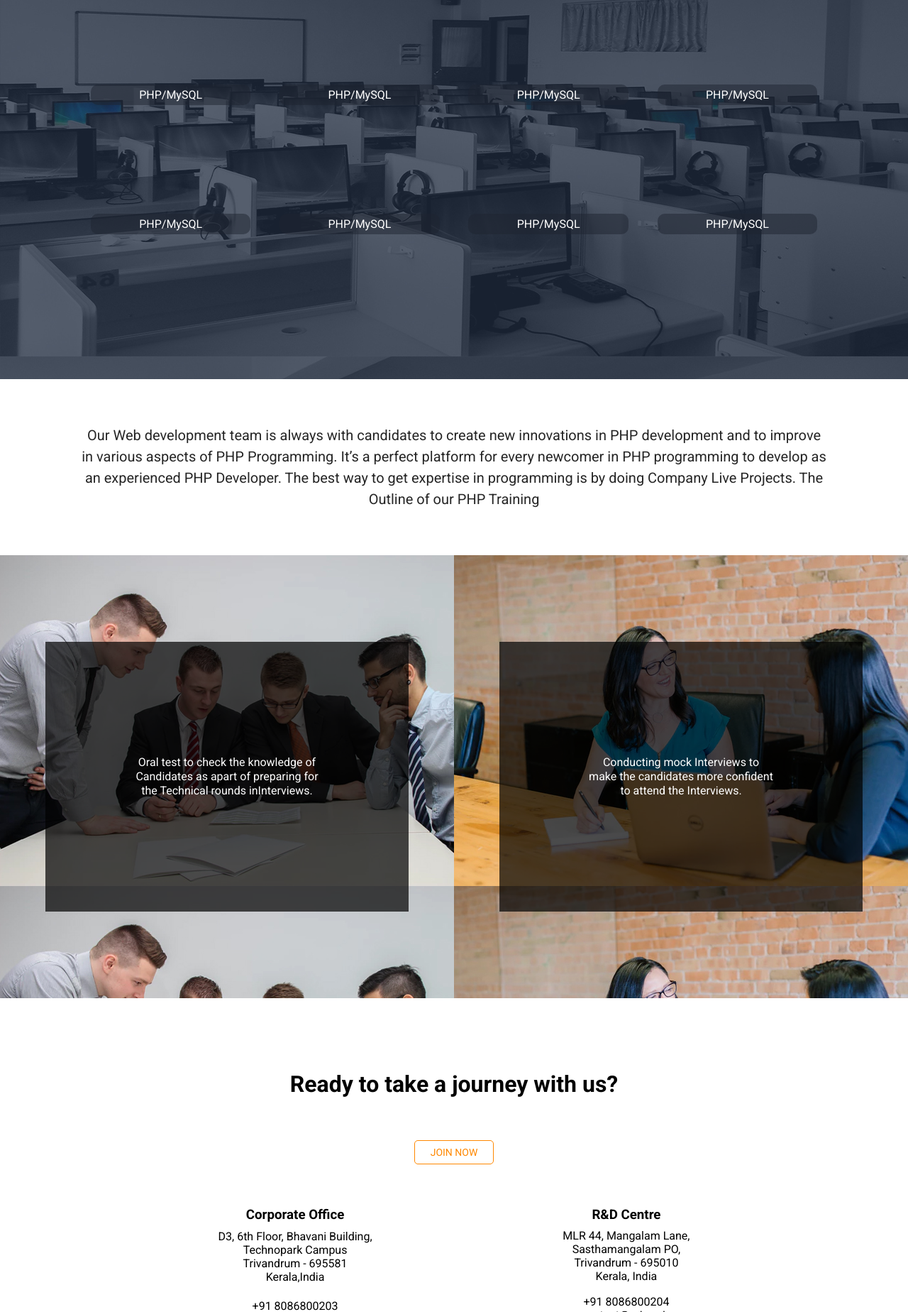
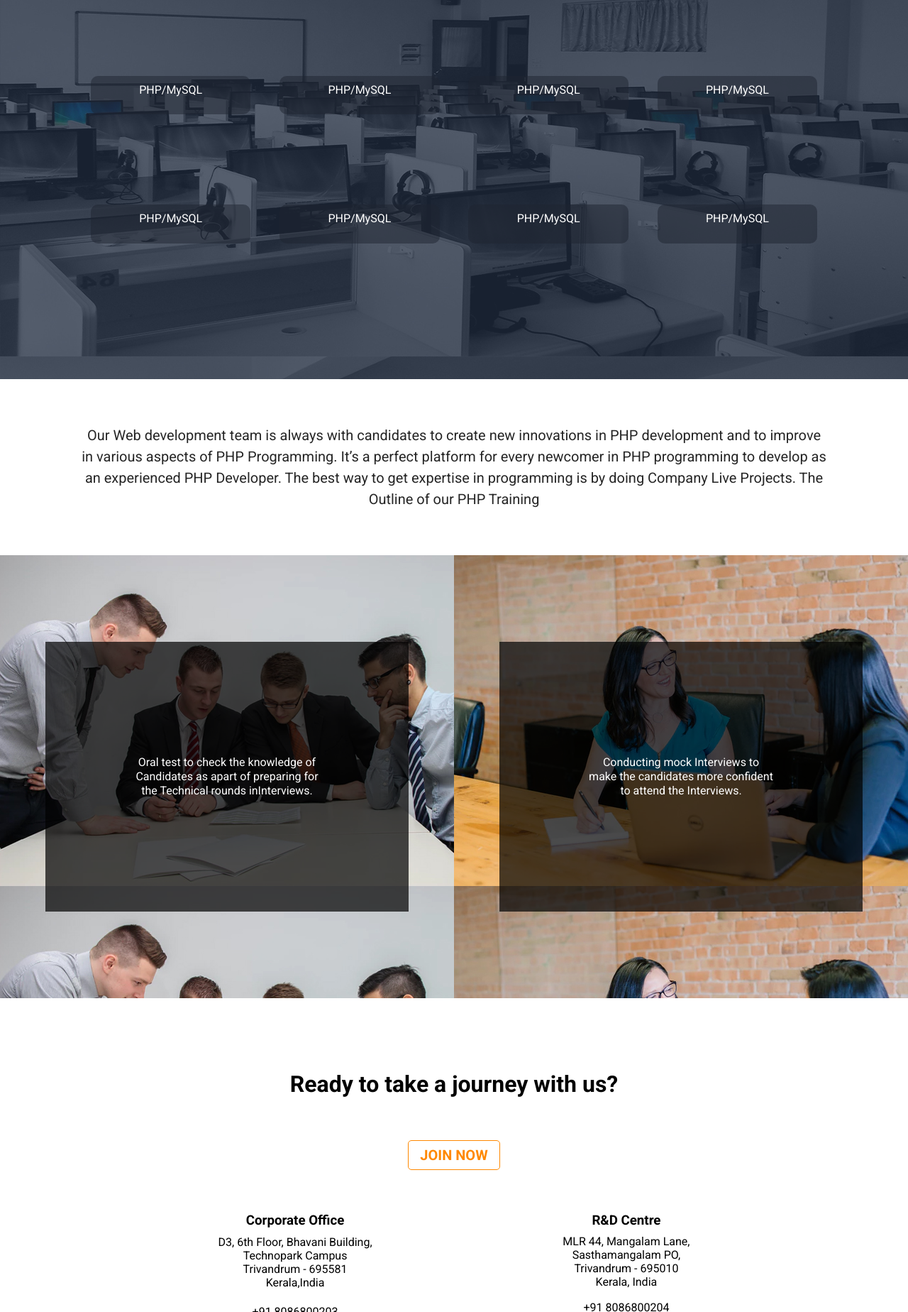
Before and after one commit to bijiraju/Assignment-1, a plain HTML site: page index.html in a window 1280 px wide. Shown: the part 2002-3850 px from the top of the page at 71% size. Drawn offline with Linux system fonts and the light colour scheme.

Commit message:
first commit

```diff
--- a/css/style.css
+++ b/css/style.css
@@ -51,7 +51,8 @@
     padding: 4%;
     position: absolute;
     top: 30%;
-    right: 14%;
+    width: 50%;
+    right: 10%;
     display: flex;
     gap: 15px;
     flex-direction: column;
@@ -94,9 +95,10 @@
     background-color: rgba(30, 37, 49, 0.5);
     border-radius: 10px;
     width: 22%;
+    height: 10%;
     color: #fff;
     text-align: center;
-    padding: 5px;
+    padding: 10px;
 }
 
 .test-interview {
@@ -162,8 +164,9 @@ button {
     color: #ff8800;
     border: 1px solid #ff8800;
     padding: 5%;
-    width: 70%;
-    font-size: 14px;
+    width: 80%;
+    font-size: 20px;
+    font-weight: bold;
     background-color: #fff;
     border-radius: 5px;
     text-decoration: none;
--- a/index.html
+++ b/index.html
@@ -4,7 +4,7 @@
         <meta charset="UTF-8" />
         <meta http-equiv="X-UA-Compatible" content="IE=edge" />
         <meta name="viewport" content="width=device-width, initial-scale=1.0" />
-        <title>ORISYS ACAEMY</title>
+        <title>ASSIGNMENT</title>
         <link rel="preconnect" href="https://fonts.googleapis.com" />
         <link rel="preconnect" href="https://fonts.gstatic.com" crossorigin />
         <link
```
